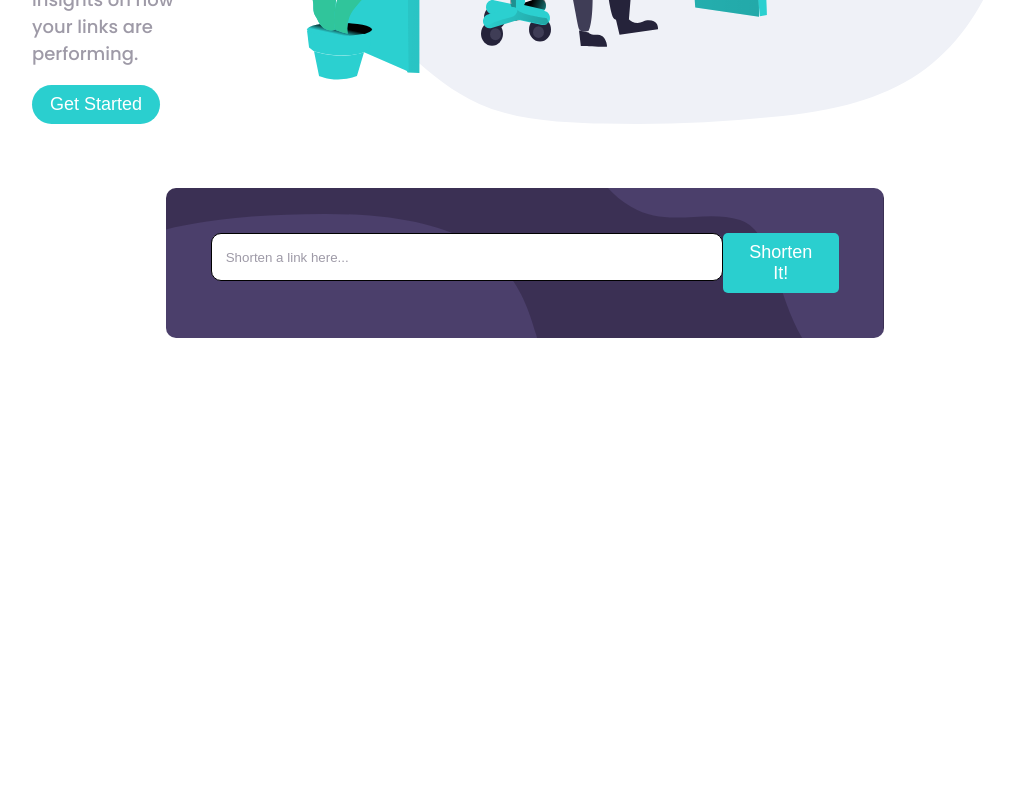
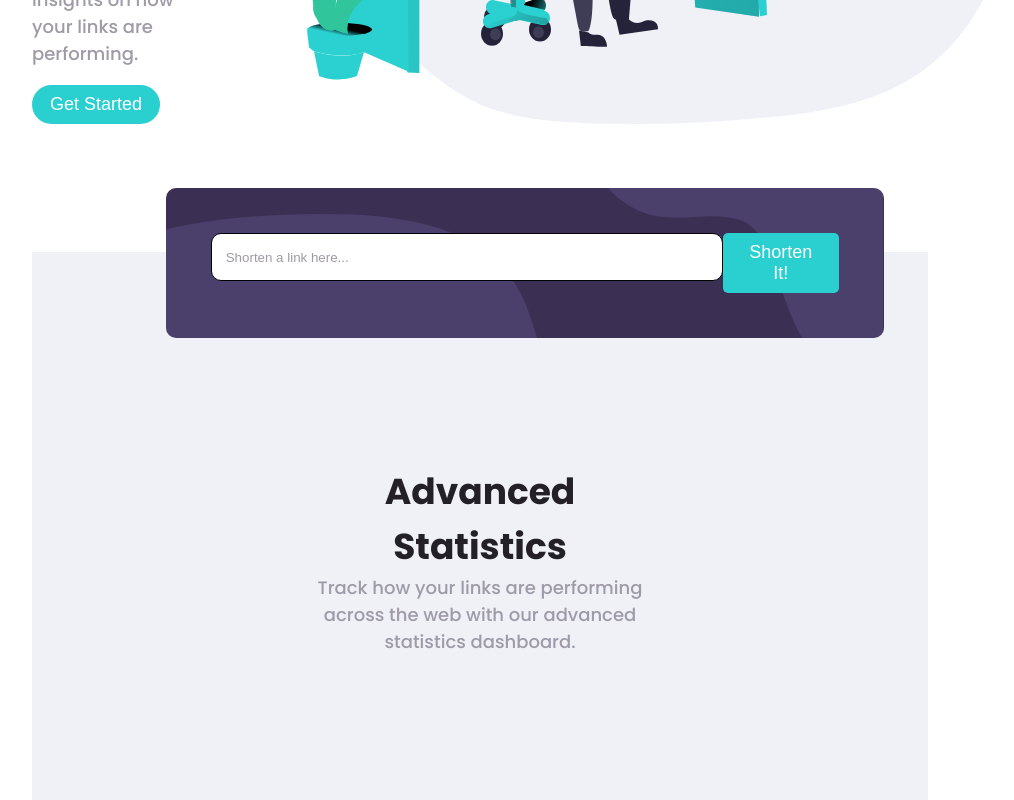
Before and after one commit to kirontoo/url-shortly, a React (Create React App) app: page / in a window 1280 px wide. Shown: the part 540-1340 px from the top of the page, without its empty margins (160-1174 px from the left). Before the commit the page ends 878 px from the top, so only its background shows below. Built offline with nearby package versions, Linux system fonts and the light colour scheme.

Commit message:
Add stats component

```diff
--- a/src/App.scss
+++ b/src/App.scss
@@ -1,5 +1,16 @@
+@import 'styles/main';
+
 .container {
   width: 70%;
   margin: 0 auto;
   margin-top: 2em;
 }
+
+.gray-background {
+  background: #f0f1f6;
+  height: 100vh;
+  width: 70%;
+  z-index: -1;
+  position: absolute;
+  margin-top: 8rem;
+}
--- a/src/Home/Home.tsx
+++ b/src/Home/Home.tsx
@@ -4,6 +4,7 @@ import React from 'react';
 import { Navbar } from 'components/Navbar';
 import { Banner } from 'components/Banner';
 import { UrlShortener } from 'components/UrlShortener';
+import { Stats } from 'components/Stats';
 
 export const Home = () => {
   return (
@@ -12,7 +13,7 @@ export const Home = () => {
       <Banner />
       <div className="gray-background" />
       <UrlShortener />
-      { /* <Stats /> */ }
+      <Stats />
       { /* <FooterBanner /> */ }
       { /* <Footer /> */ }
     </div>
--- /dev/null
+++ b/src/components/Stats/Stats.scss
@@ -0,0 +1,14 @@
+@import 'styles/main';
+
+.stats {
+  width: 100%;
+  @include flexbox();
+  @include flex-flow( column );
+  @include align-items( center );
+  text-align: center;
+  margin-top: 7em;
+
+  .stats__header {
+    width: 40%;
+  }
+}
--- /dev/null
+++ b/src/components/Stats/Stats.tsx
@@ -0,0 +1,13 @@
+import React from 'react';
+import './Stats.scss';
+
+export const Stats = () => {
+  return (
+    <div className="stats">
+      <div className="stats__header">
+        <h1>Advanced Statistics</h1>
+        <p className="subtitle">Track how your links are performing across the web with our advanced statistics dashboard.</p>
+      </div>
+    </div>
+  )
+}
--- /dev/null
+++ b/src/components/Stats/index.ts
@@ -0,0 +1 @@
+export { Stats } from './Stats';
```
